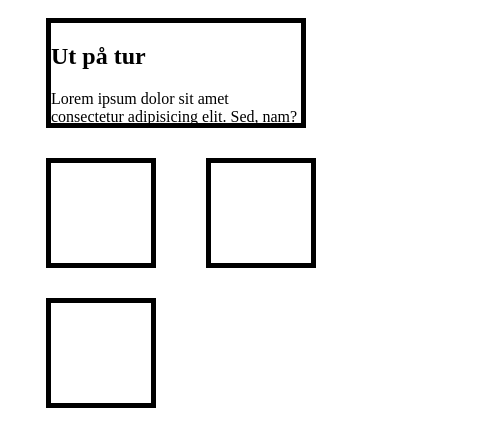
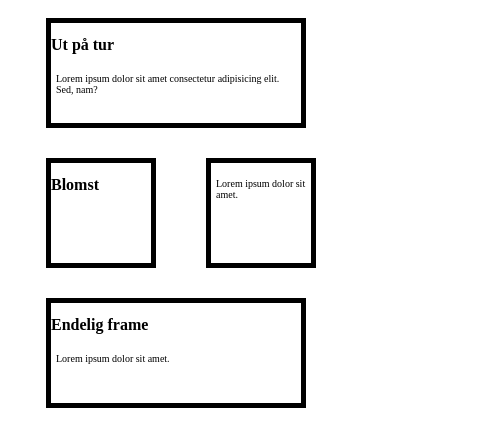
Before and after one commit to sonja-ops/28.01.-undervisning-5, a website: page index.html in a window 1280 px wide. Shown: the full height of the page, 147-640 px from the left. Drawn offline with Linux system fonts and the light colour scheme; a web font is replaced by a local one.

Commit message:
skrevet litt CSS og HTML

```diff
--- a/index.html
+++ b/index.html
@@ -31,15 +31,22 @@
           <div class="spacing">
             <img src="bilder/bildet 3.jpg" alt="">
           </div>
-          <div class="spacing"></div>
-          <div class="spacing"></div>
+          <div class="spacing">
+            <h1>Blomst</h1>
+          </div>
+          <div class="spacing">
+            <p>Lorem ipsum dolor sit amet.</p>
+          </div>
         </div>
 
         <div class="flexRow">
           <div class="spacing">
             <img src="bilder/bildet 1.jpg" alt="">
           </div>
-          <div class="spacing"></div>
+          <div id="text">
+            <h1>Endelig frame</h1>
+            <p>Lorem ipsum dolor sit amet.</p>
+          </div>
         </div>
 
       </section>
--- a/styles.css
+++ b/styles.css
@@ -1,5 +1,14 @@
 body{
   font-family: "Playwrite IN", serif;
+}
+
+h1{
+  font-size: medium;
+}
+
+p{
+  font-size: x-small;
+  padding: 5px;
 }
 
 .spacing{
```
